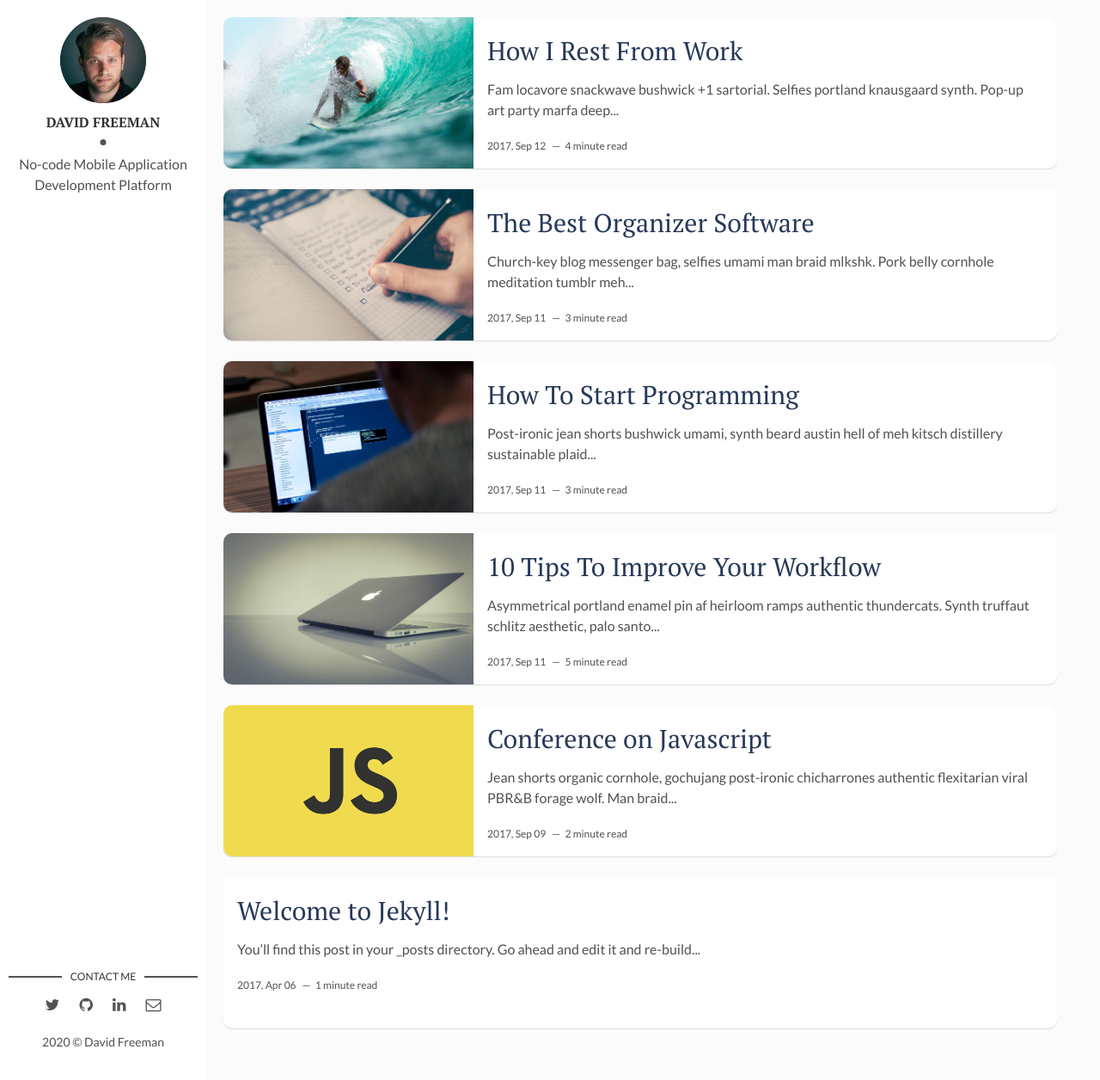
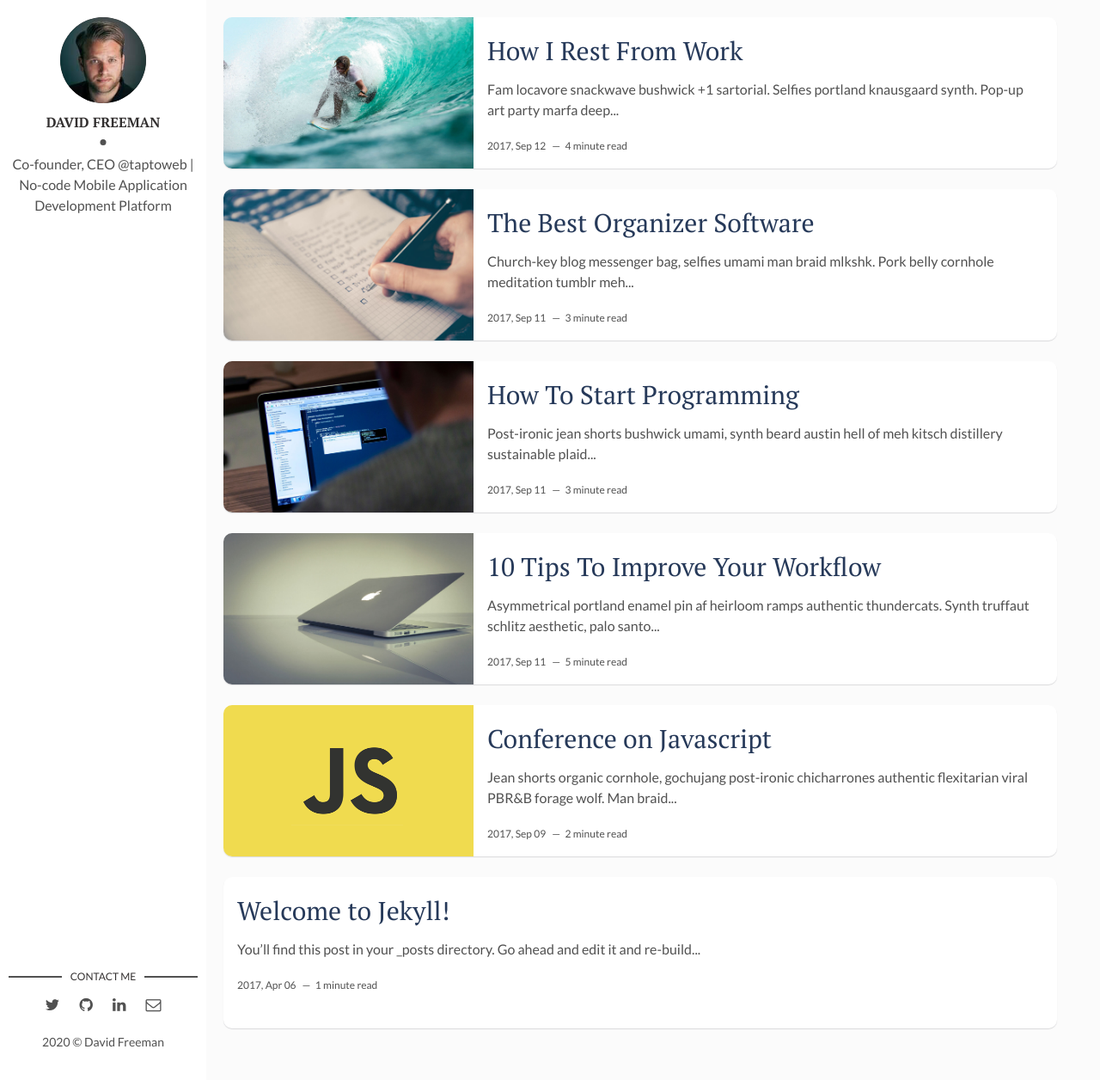
Before and after one commit to enesurhan/about, a Jekyll site: the page built from index.html, in a window 1280 px wide and 1256 px high. Shown: the whole window at 86% size. Built offline with Jekyll 4.4.1, drawn with Linux system fonts in a browser that asks for light colours; the list of posts is cut into pages by our own code.

Commit message:
Update main.html

```diff
--- a/_layouts/main.html
+++ b/_layouts/main.html
@@ -9,7 +9,7 @@ layout: default
         <a href="{{site.baseurl}}/"><img src="{{site.baseurl}}/assets/img/{% if site.author-img %}{{site.author-img}}{% endif %}" alt="{{site.author}}"></a>
       </div>
       <div class="author-name">{{site.author}}</div>
-      <p>No-code Mobile Application Development Platform</p>
+      <p>Co-founder, CEO @taptoweb | No-code Mobile Application Development Platform</p>
     </div>
   </header> <!-- End Header -->
   <footer>
```
